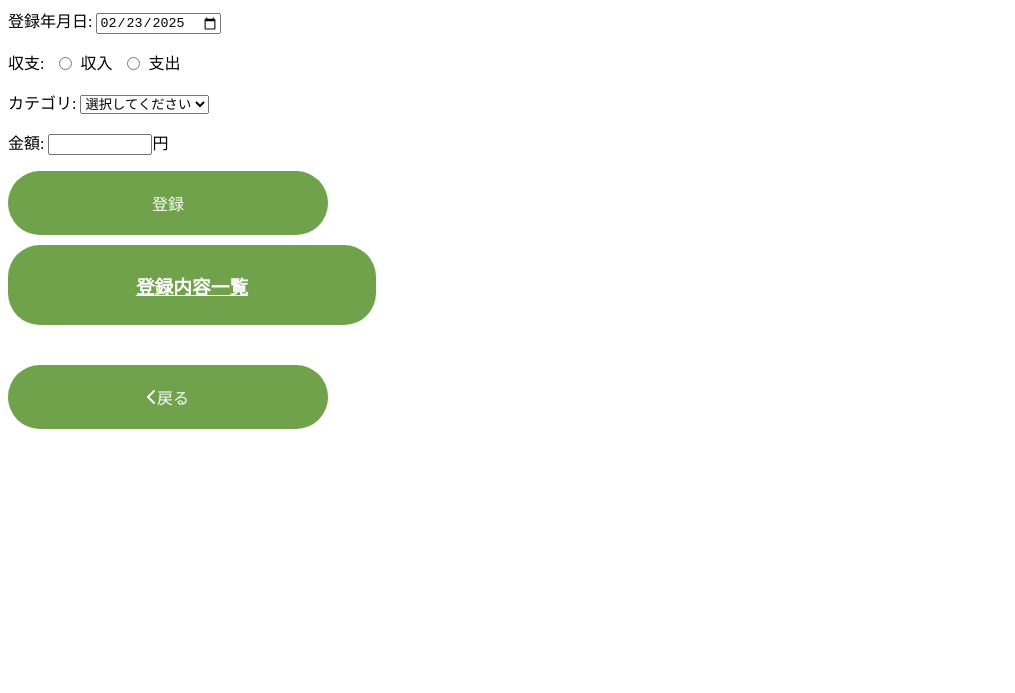
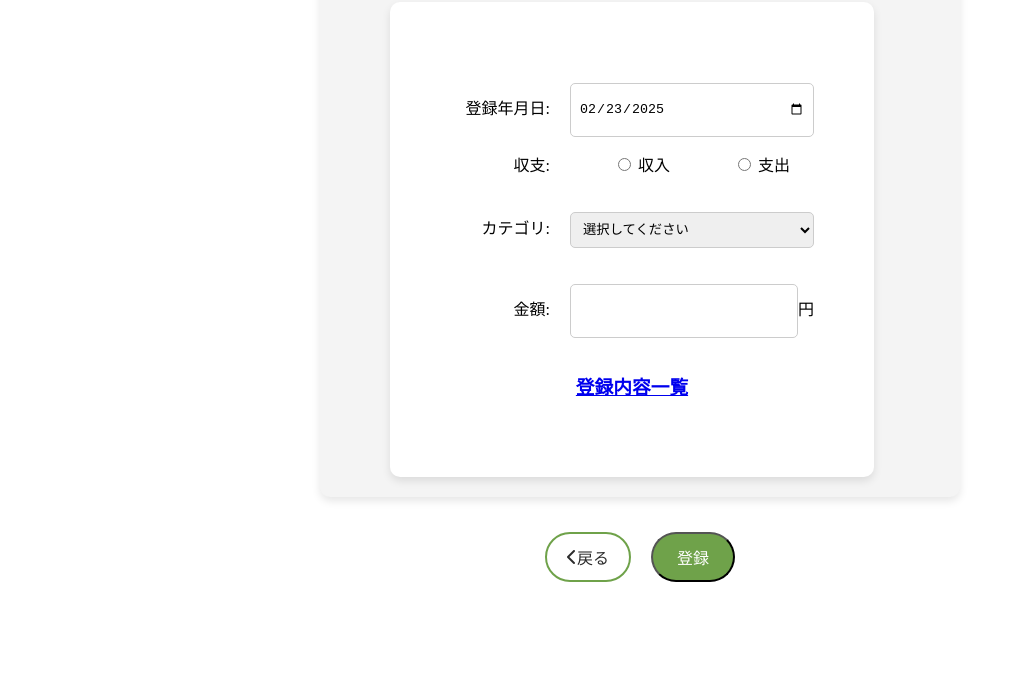
Before and after one commit to yoka-ishikawa/kakeibo-app, a plain HTML site: page inexpen.html in a window 1280 px wide. Shown: the part 107-800 px from the top of the page, without its empty margins (0-1015 px from the left). Drawn offline with Linux system fonts and the light colour scheme.

Commit message:
メニューのスタイルを改善し、ボタンのクラスを統一。収支登録画面のレイアウトを調整し、不要な要素を削除。フッターに戻るボタンを移動。

```diff
--- a/inexpen.html
+++ b/inexpen.html
@@ -15,15 +15,10 @@
 
   <body>
     <header>
-      <nav>
-        <!-- ハンバーガーメニューアイコン -->
-        <i class="fas fa-bars"></i>
-      </nav>
+      <h1>収支登録</h1>
     </header>
     <main>
       <div class="container">
-        <h1>収支登録</h1>
-
         <form id="expenseForm">
           <!-- 日付選択プルダウン -->
           <p>
@@ -77,14 +72,10 @@
               required
             />円
           </p>
-          <!-- 登録ボタン -->
-          <button class="buttonRound" type="submit" id="registButton">
-            登録
-          </button>
+          <!-- 登録内容を表示するための要素を追加 -->
+          <a href="./list.html"><h3>登録内容一覧</h3></a>
         </form>
 
-        <!-- 登録内容を表示するための要素を追加 -->
-        <a href="./list.html"><h3>登録内容一覧</h3></a>
         <ul id="expenses"></ul>　<!--これは不要なので後で消す、代わりに登録しましたというポップアップを表示させるようにする-->
       </div>
     </main>
@@ -92,14 +83,17 @@
     <!-- footer -->
     <footer>
       <!-- 戻るボタン -->
-      <div>
+      <div class="bottonGroup">
         <button
           onclick="location.href='./index.html';"
           class="buttonReturn"
           type="button"
-          id="returnButton"
-        >
+          >
           <i class="fa fa-chevron-left"></i> 戻る
+        </button>
+        <!-- 登録ボタン -->
+        <button class="buttonRound" type="submit" id="registButton">
+          登録
         </button>
       </div>
     </footer>
--- a/style.css
+++ b/style.css
@@ -1,24 +1,120 @@
 @charset "UTF-8";
 /* 文字エンコーディングを指定 */
 
-/* buttonタグのリセットCSS（不要な場合、セレクタごと削除してください） */
-button {
-  padding: 0;
-  /* ボタンの内側の余白を設定 */
-  font-family: inherit;
-  /* 親要素からフォントファミリーを継承 */
-  appearance: none;
-  /* ボタンのデフォルトの外観（ブラウザによるスタイル）をリセット */
-  cursor: pointer;
-  /* ボタン上にカーソルを置くとポインター表示にする */
-  background-color: transparent;
-  /* ボタンの背景色を透明にする */
-  border: none;
-  /* ボタンのデフォルトの枠線を削除 */
+/* メニューコンテナ */
+.menucontainer {
+  display: grid;  /* Gridレイアウト */
+  grid-template-columns: repeat(2, 1fr);  /* 2列に設定 */
+  grid-gap: 20px;  /* ボタン間の隙間を広げる */
+  width: 80%;  /* コンテナの幅を画面の80%に設定 */
+  margin: 0 auto;  /* 中央揃え */
+}
+
+/* メニューアイテム */
+.menuButton {
+  display: flex;                     /* フレックスボックスレイアウト */
+  align-items: center;               /* アイテム内の要素を中央揃え */
+  justify-content: center;           /* アイテム内の要素を中央揃え */
+  height: 64px;                      /* 高さを64pxに設定 */
+  padding: 8px 32px;                 /* 内側の余白を調整 */
+  font-family: sans-serif;           /* フォントファミリーをサンセリフ系に設定 */
+  font-size: 16px;                   /* フォントサイズを16pxに設定 */
+  color: #fff;                     /* 文字色を白に設定 */
+  text-align: center;                /* テキストを中央に配置 */
+  background-color: #6fa24a;       /* ボタンの背景色を緑に設定 */
+  border-radius: 32px;               /* ボタンの角を丸くする */
+  margin-bottom: 20px;               /* ボタン同士の間に20pxの間隔 */
+  box-sizing: border-box;            /* 幅に余白を含める */
+}
+
+/* containerをflexboxで中央に配置 */
+.container {
+  display: flex;
+  justify-content: center;  /* 水平方向の中央揃え */
+  align-items: center;      /* 垂直方向の中央揃え */
+  width: 80%;               /* コンテナの幅を画面の80%に設定 */
+  margin: 0 auto;           /* 中央揃え */
+  padding: 20px;            /* 内側の余白 */
+  background-color: #f4f4f4; /* 背景色 */
+  border-radius: 10px;      /* 角を丸くする */
+  box-shadow: 0 4px 8px rgba(0, 0, 0, 0.1); /* 少し影をつける */
+  max-width: 600px;         /* 最大幅を600pxに制限 */
+}
+
+/* formの中央揃え */
+form {
+  display: flex;
+  flex-direction: column;
+  align-items: center;  /* フォーム内の項目を中央揃え */
+  justify-content: center;
+  width: auto;  /* 親要素の幅に合わせる */
+  max-width: 600px;  /* 最大幅を600pxに制限 */
+  padding: 60px;  /* 内側の余白 */
+  background-color: #fff;  /* 背景色 */
+  border-radius: 10px;  /* 角を丸くする */
+  box-shadow: 0 4px 8px rgba(0, 0, 0, 0.1); /* 少し影をつける */
+}
+
+/* 各項目を横並びに */
+form p {
+  display: flex;
+  flex-direction: row; /* 横並びに設定 */
+  align-items: center; /* 項目名と入力フィールドを縦方向に中央揃え */
+  width: 100%;  /* 親要素に合わせる */
+  margin-bottom: 15px;  /* 各項目間に間隔をつける */
+}
+
+/* 項目名のスタイル */
+form p label {
+  margin-right: 10px;  /* 項目名と入力フィールドの間にスペース */
+  min-width: 100px;  /* 項目名の幅を固定 */
+  text-align: right;  /* 項目名を右寄せ */
+  padding-right: 10px; /* 右側に余白 */
+}
+
+/* 収支のラジオボタンのスタイル */
+.radio-group {
+  display: flex;  /* 横並びにする */
+  align-items: center;  /* ラジオボタンとラベルを縦中央に揃える */
+  width: 100%;  /* 幅を親要素に合わせる */
+  margin-bottom: 15px;  /* 他の項目との間隔 */
+  border: none;  /* 枠線を表示しない */
+  padding: 0;  /* パディングをリセット */
+}
+
+/* 収支ラベルのスタイル */
+.radio-group label {
+  margin-right: 10px;  /* ラベルとラジオボタンの間にスペース */
+  min-width: 100px;  /* 項目名の幅を固定 */
+  text-align: right;  /* 項目名を右寄せ */
+  padding-right: 10px; /* 右側に余白 */
+  border: none;  /* 枠線を表示しない */
+}
+
+/* 入力フィールドのスタイル */
+input[type="date"],
+input[type="number"],
+select {
+  width: 100%;  /* 入力フォームの幅を親要素に合わせる */
+  max-width: 300px;  /* 最大幅を設定 */
+  padding: 8px;  /* 内側の余白 */
+  margin-top: 5px;  /* 上の要素との間隔 */
+  border-radius: 5px;  /* 角を丸く */
+  border: 1px solid #ccc;  /* 枠線を指定 */
+  height: 36px;  /* 高さを調整 */
 }
 
 /* ボタンのスタイル */
-a {
+button {
+  width: 100%;  /* ボタンの幅を親要素に合わせる */
+  max-width: 300px;  /* 最大幅を設定 */
+  padding: 10px;  /* 内側の余白 */
+  margin-top: 15px;  /* 上の要素との間隔 */
+  border-radius: 5px;  /* 角を丸く */
+}
+
+/* 収支登録フォーム内のボタンのスタイル */
+.buttonRound {
   display: flex;
   /* フレックスボックスレイアウトを適用 */
   align-items: center;
@@ -29,8 +125,8 @@ a {
   /* ボタンの幅を親要素の幅に合わせる */
   max-width: 320px;
   /* ボタンの最大幅を320pxに制限 */
-  height: 64px;
-  /* ボタンの高さを64pxに設定 */
+  height: 50px;
+  /* 高さを50pxに設定 */
   padding: 8px 24px;
   /* ボタンの上下に8px、左右に24pxの余白を設定 */
   font-family: sans-serif;
@@ -50,41 +146,7 @@ a {
   margin-bottom: 10px;
   /* ボタン同士の間に10pxの間隔を作る */
 }
-
-/* 収支登録フォーム内のボタンのスタイル */
-.buttonRound {
-  display: flex;
-  /* フレックスボックスレイアウトを適用 */
-  align-items: center;
-  /* ボタン内の内容を垂直方向に中央に配置 */
-  justify-content: center;
-  /* ボタン内の内容を水平方向に中央に配置 */
-  width: 100%;
-  /* ボタンの幅を親要素の幅に合わせる */
-  max-width: 320px;
-  /* ボタンの最大幅を320pxに制限 */
-  height: 64px;
-  /* ボタンの高さを64pxに設定 */
-  padding: 8px 24px;
-  /* ボタンの上下に8px、左右に24pxの余白を設定 */
-  font-family: sans-serif;
-  /* フォントファミリーをサンセリフ系に設定 */
-  font-size: 16px;
-  /* フォントサイズを16pxに設定 */
-  color: #fff;
-  /* 文字色を白に設定 */
-  text-align: center;
-  /* テキストを中央に配置 */
-  overflow-wrap: anywhere;
-  /* テキストが折り返しできるように設定 */
-  background-color: #6fa24a;
-  /* ボタンの背景色を緑に設定 */
-  border-radius: 32px;
-  /* ボタンの角を丸くする（高さの半分に相当） */
-  margin-bottom: 10px;
-  /* ボタン同士の間に10pxの間隔を作る */
-}
-/* フッター部のボタンのスタイル */
+/* フッター部の戻るボタンのスタイル */
 .buttonReturn {
   display: flex;
   /* フレックスボックスレイアウトを適用 */
@@ -92,51 +154,46 @@ a {
   /* ボタン内の内容を垂直方向に中央に配置 */
   justify-content: center;
   /* ボタン内の内容を水平方向に中央に配置 */
-  width: 100%;
+  width: auto;
   /* ボタンの幅を親要素の幅に合わせる */
   max-width: 320px;
   /* ボタンの最大幅を320pxに制限 */
-  height: 64px;
-  /* ボタンの高さを64pxに設定 */
-  padding: 8px 24px;
-  /* ボタンの上下に8px、左右に24pxの余白を設定 */
+  height: 50px;
+  /* 高さを50pxに設定 */
+  padding: 8px 20px;
+  /* 内側の余白を8px 20pxに設定 */
   font-family: sans-serif;
   /* フォントファミリーをサンセリフ系に設定 */
   font-size: 16px;
   /* フォントサイズを16pxに設定 */
-  color: #fff;
-  /* 文字色を白に設定 */
+  color: #2b2b2b;
+  /* 文字色を黒に設定 */
   text-align: center;
   /* テキストを中央に配置 */
-  overflow-wrap: anywhere;
-  /* テキストが折り返しできるように設定 */
-  background-color: #6fa24a;
-  /* ボタンの背景色を緑に設定 */
+  background-color: #fff;
+  /* 背景色を白に設定 */
+  border: 2px solid #6fa24a;
+  /* 枠線を緑に設定 */
   border-radius: 32px;
   /* ボタンの角を丸くする（高さの半分に相当） */
   margin-bottom: 10px;
   /* ボタン同士の間に10pxの間隔を作る */
+  white-space: nowrap;
+  /* テキストの折り返しを防止 */
 }
 
-.radio-group {
-  display: flex; /* 子要素を横並びに */
-  align-items: center; /* 縦中央揃え */
-  gap: 10px; /* 子要素間の余白 */
-  border: none; /* fieldsetのデフォルトボーダーを非表示 */
-  padding: 0; /* 不要な余白を削除 */
-  margin: 0; /* マージンをリセット */
+footer {
+  display: flex;
+  justify-content: center;  /* ボタンを水平方向で中央揃え */
+  align-items: center;  /* ボタンを垂直方向で中央揃え */
+  width: auto;
+  padding: 20px;
 }
 
-.radio-group legend {
-  margin: 0; /* デフォルト余白を削除 */
-  padding-right: 10px; /* legendとラジオボタン間のスペースを調整 */
-  white-space: nowrap; /* テキストを折り返さない */
-}
-
-.radio-group label {
+.bottonGroup {
   display: flex;
-  align-items: center; /* ラベル内の要素を縦中央揃え */
-  gap: 5px; /* ラジオボタンとテキスト間の余白 */
+  justify-content: center;  /* ボタンを中央に配置 */
+  gap: 20px;  /* ボタン間に20pxの間隔 */
 }
 
 .inexpen {
@@ -145,7 +202,7 @@ a {
   gap: 10px;
 }
 
-.inecome {
+.income {
   border: 3px solid #f89174;
   border-radius: 15px;
 }
@@ -213,3 +270,26 @@ tr:nth-child(even) {
     /* ボタンをホバーしたときの背景色を暗くする */
   }
 }
+
+/* スマホ用のスタイル（画面幅600px以下の場合） */
+@media screen and (max-width: 600px) {
+  .menucontainer {
+    grid-template-columns: 1fr;  /* 1列に設定（スマホの場合） */
+    width: 100%;  /* スマホでは幅を100%に設定 */
+  }
+
+  a {
+    width: 100%;  /* ボタンを横幅いっぱいに設定 */
+  }
+
+  .container {
+    width: 100%;  /* スマホの場合、幅を100%に設定 */
+    padding: 20px;  /* パディングを調整 */
+  }
+
+  form {
+    width: 100%;  /* フォームの幅を親要素の幅に合わせる */
+    padding: 20px;  /* フォーム内のパディングを調整 */
+    max-width: none;  /* 最大幅制限を削除 */
+  }
+}
```
Also changed, not shown: index.html (+6 -8 lines), list.html (+14 -2 lines), monthly.html (+1 -6 lines), yearly.html (+1 -6 lines).
